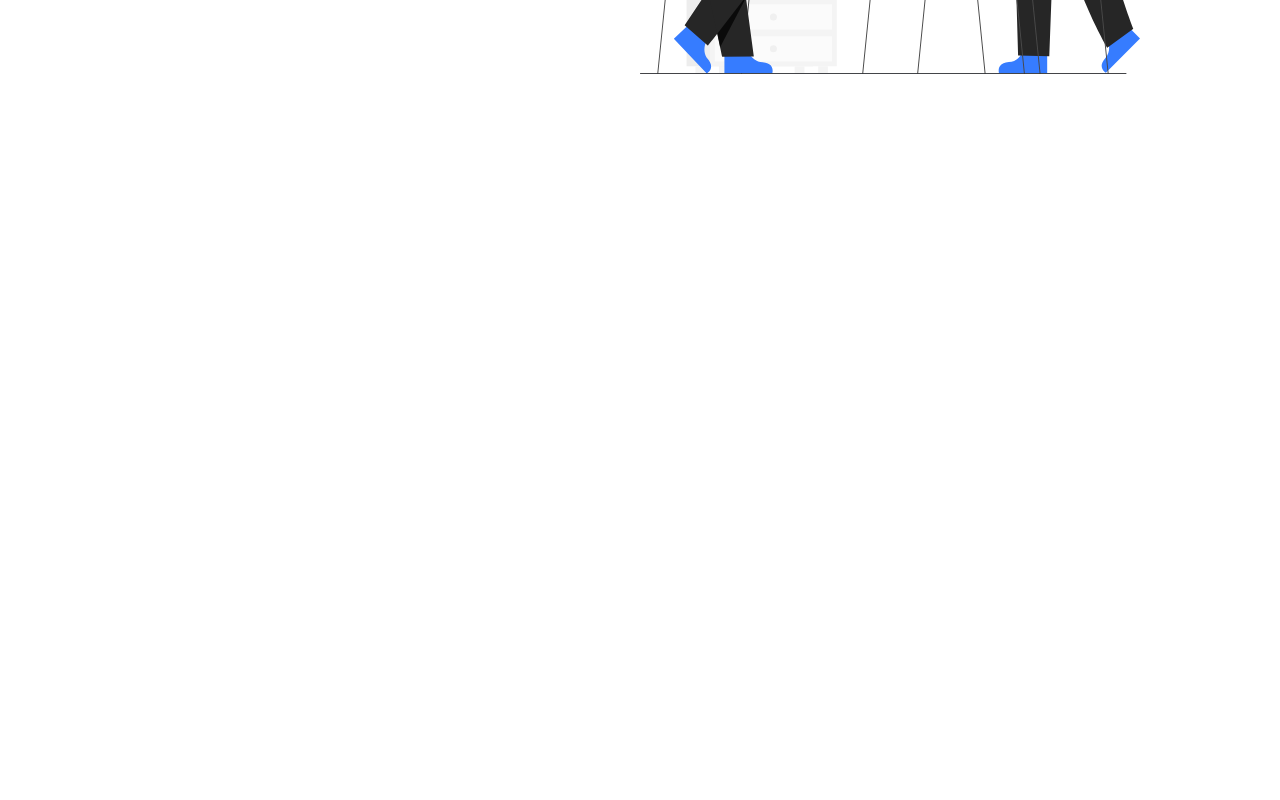
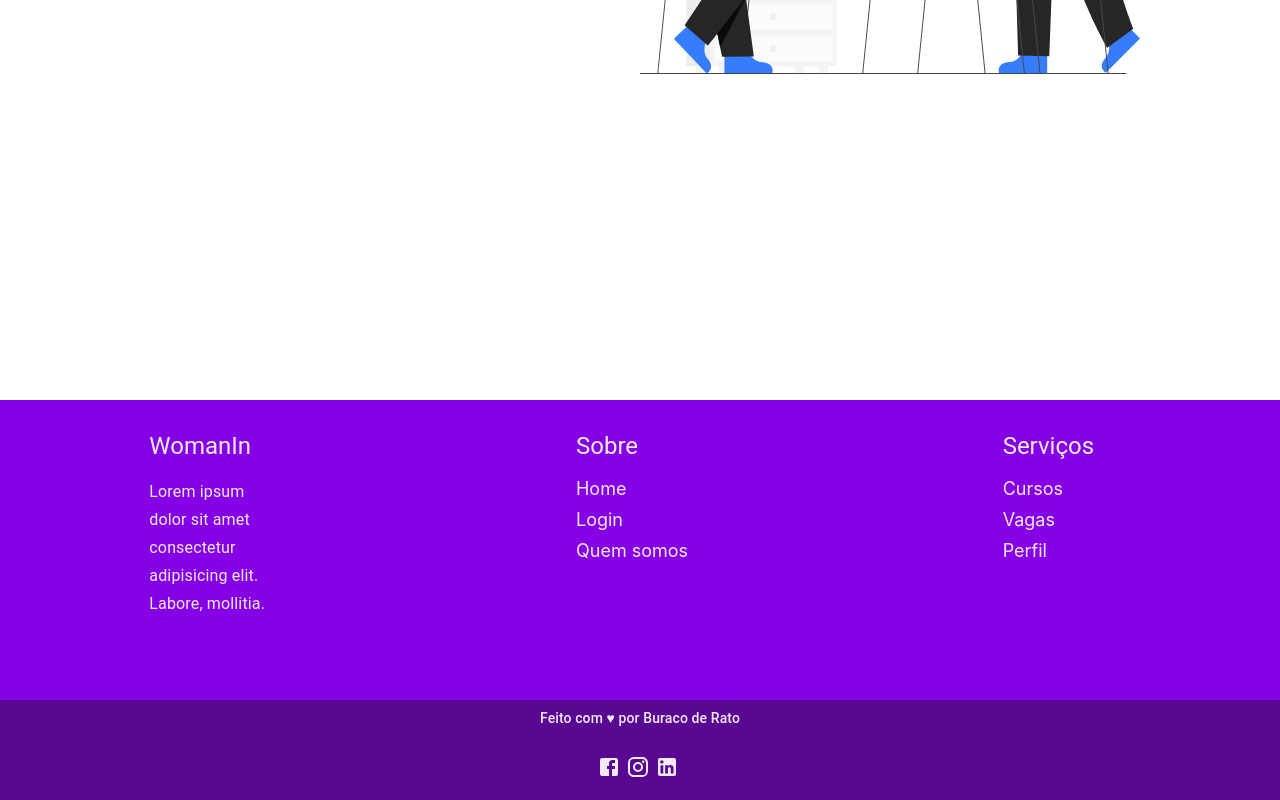
Before and after one commit to AkkiFabio/project_WomanIn_REACT, a React (Create React App) app: page /home in a window 1280 px wide. Shown: the part 400-1200 px from the top of the page. Before the commit the page ends 800 px from the top, so only its background shows below. Built offline with nearby package versions, Linux system fonts and the light colour scheme.

Commit message:
@raul-andres-martinez [Task 8: ADD Footer] {Sept. 06.2022}

```diff
--- a/src/App.tsx
+++ b/src/App.tsx
@@ -2,6 +2,7 @@ import React from 'react';
 import './App.css';
 import { BrowserRouter as Router, Route, Routes } from 'react-router-dom';
 import Home from './pages/home/Home';
+import Footer from '../src/components/static/footer/Footer'
 
 function App() {
   return (
@@ -12,6 +13,7 @@ function App() {
         <Route path='/home' element={<Home />} />
         </Routes>
         </div>
+        <Footer />
       </Router>
     </>
   );
--- /dev/null
+++ b/src/components/static/footer/Footer.css
@@ -0,0 +1,58 @@
+.footer {
+    background-color: var(--primary-color);
+    color: var(--text-color);
+    height: 300px;
+
+    justify-content: space-around;
+    align-items: flex-start;
+}
+
+.footer.small {
+    background-color: var(--secondary-color);
+    height: 100px;
+    padding-bottom: 10px;
+
+    justify-content: space-between;
+}
+
+.text__footer {
+    font-size: 18px;
+}
+
+.social{
+    font-size: 30px;
+    margin-top: 25px;
+    margin-right: 5px;
+}
+
+.footer__item {
+    display: block;
+    /* justify-content: left !important; */
+    width: 300px;
+    /* text-align: left; */
+    padding-top: 30px !important;
+    width: 10%;
+}
+
+.footer__item li {
+    font-size: 18px;
+    margin-bottom: 10px;
+
+    cursor: pointer;
+}
+
+.footer__item li:hover{
+    color: var(--text-color-dark);
+    transition: .3s ease;
+}
+
+.footer a {
+    color: var(--text-color);
+}
+
+.black {
+ background-color: red;
+}
+.red{
+    background-color: black;
+}
--- /dev/null
+++ b/src/components/static/footer/Footer.tsx
@@ -0,0 +1,62 @@
+import React from "react";
+import InstagramIcon from '@material-ui/icons/Instagram';
+import FacebookIcon from '@material-ui/icons/Facebook';
+import LinkedInIcon from '@material-ui/icons/LinkedIn';
+import { Typography, Grid } from '@material-ui/core';
+import { Box } from "@mui/material";
+import './Footer.css';
+import '../../../root.css'
+//import { useSelector } from 'react-redux';
+//import { TokenState } from '../../../store/tokens/tokensReducer';
+
+function Footer() {
+    return (
+        <>
+            <Grid container direction="row" justifyContent="center" alignItems="center">
+            <Grid alignItems="center" xs={12}>
+                <Box display='flex' className="footer">
+                    <Box paddingTop={1} className="footer__item">
+                        <Typography variant="h5" paragraph>WomanIn </Typography>
+                        <Typography variant='subtitle1'>Lorem ipsum dolor sit amet consectetur adipisicing elit. Labore, mollitia.</Typography>
+                    </Box>
+
+                    <Box className="footer__item">
+                    <Typography variant="h5" paragraph> Sobre </Typography>
+                        <li>Home</li>
+                        <li>Login</li>
+                        <li>Quem somos</li>
+                    </Box>
+
+                    <Box className="footer__item">
+                    <Typography variant="h5" paragraph> Serviços </Typography>
+                        <li>Cursos</li>
+                        <li>Vagas</li>
+                        <li>Perfil</li>
+                    </Box>
+
+                </Box>
+
+                <Box className="footer small">
+                    <Box paddingTop={1}>
+                        <Typography variant="subtitle2" align="center" className="text__footer" >Feito com &#9829; por Buraco de Rato</Typography>
+                    </Box>
+
+                    <Box display="flex" alignItems="center" justifyContent="center">
+                        <a href="https://www.facebook.com/generationbrasil" target="_blank" rel="noopener noreferrer">
+                            <FacebookIcon className="social"/>
+                        </a>
+                        <a href="https://www.instagram.com/generationbrasil/" target="_blank" rel="noopener noreferrer">
+                            <InstagramIcon className="social"/>
+                        </a>
+                        <a href="https://www.linkedin.com/school/generationbrasil/" target="_blank" rel="noopener noreferrer">
+                            <LinkedInIcon className="social"/>
+                        </a>
+                    </Box>
+                    </Box>
+            </Grid>
+        </Grid>
+        </>
+    )
+}
+
+export default Footer;
--- a/src/root.css
+++ b/src/root.css
@@ -1,3 +1,7 @@
+*{
+    box-sizing: border-box;
+}
+
 :root{
     --hue: 275;
     --primary-color: hsl(var(--hue), 100%, 45%);
@@ -5,3 +9,11 @@
     --text-color: hsl(var(--hue), 60%, 95%);
     --text-color-dark: hsl(var(--hue), 60%, 5%);
 }
+
+li {
+    list-style: none;
+}
+
+.no__text__decorator {
+    text-decoration: none !important;
+}
```
Also changed, not shown: 1 other file (tests, documents, lock files or other folders).
